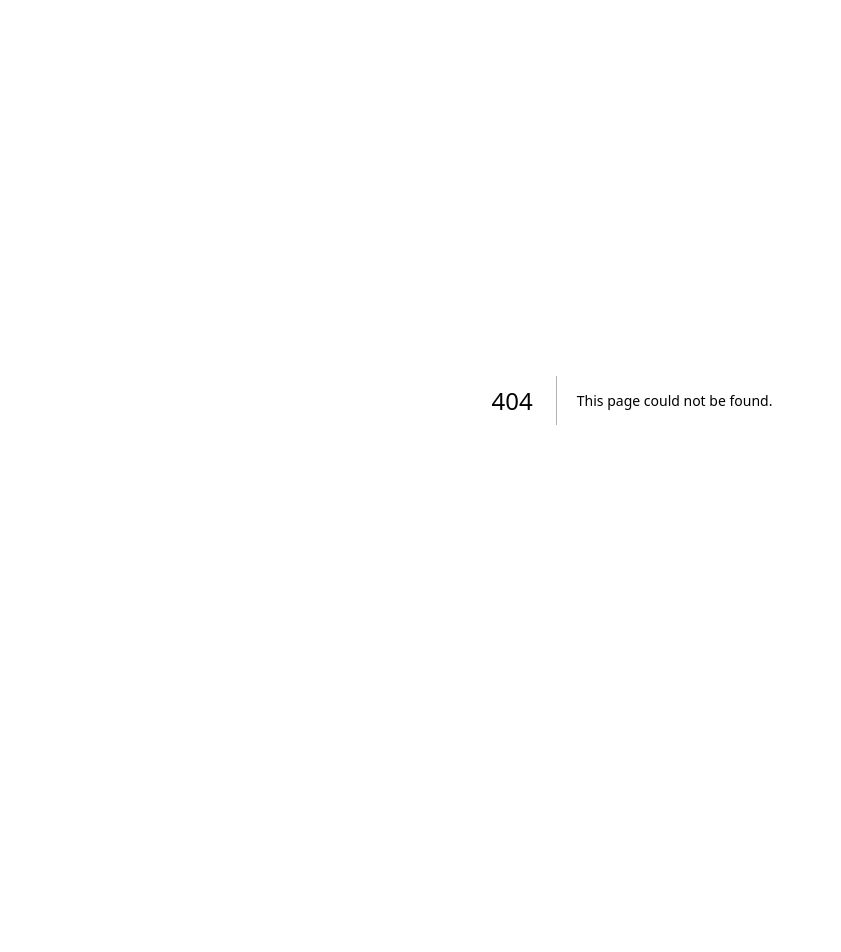
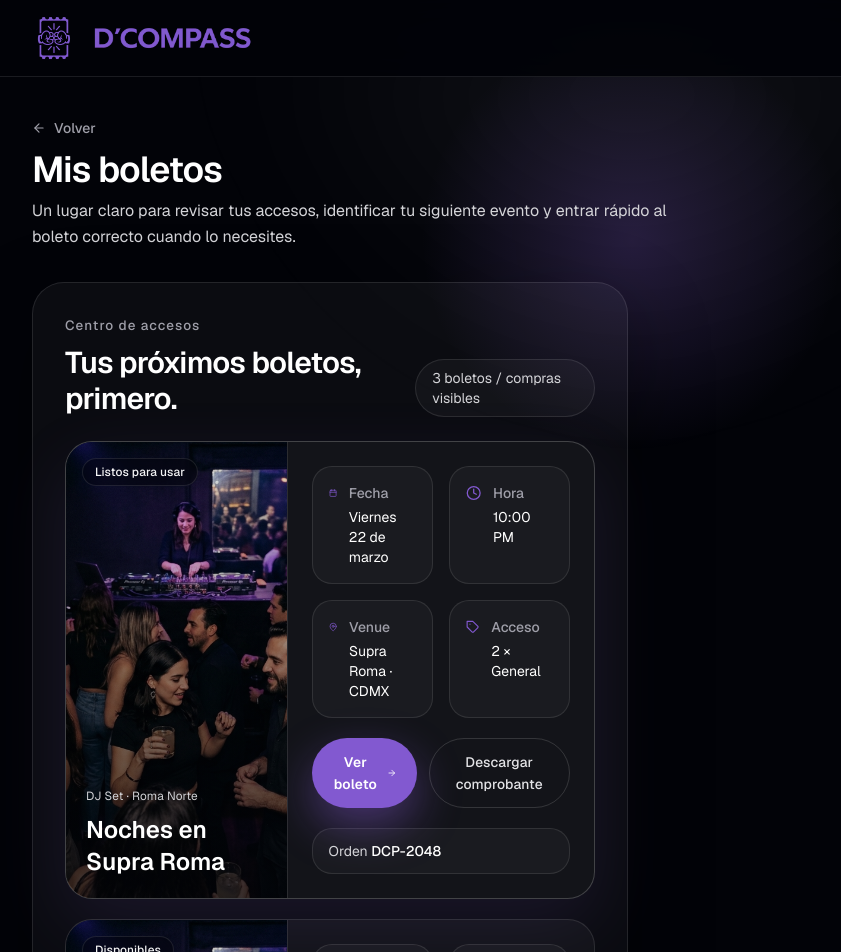
Before and after one commit to dev-status/dcompass-platform, a Next.js app in the folder apps/clients-web/: page /mis-boletos in a window 1280 px wide. Before the commit this address had no page. Shown: the top 952 px of the page, without its empty margins (8-849 px from the left). Before the commit the page ends 800 px from the top, so only its background shows below. Built offline with nearby package versions, Linux system fonts and the light colour scheme.

Commit message:
feat: add mis boletos page to clients-web (#26)
Co-authored-by: Luca <luca@dcompass.dev>

```diff
--- a/apps/clients-web/src/app/checkout/success/page.tsx
+++ b/apps/clients-web/src/app/checkout/success/page.tsx
@@ -114,10 +114,14 @@ export default function CheckoutSuccessPage() {
                 </div>
 
                 <div className="mt-6 flex flex-col gap-3">
-                  <button className="inline-flex items-center justify-center gap-2 rounded-full px-5 py-3 text-[0.86rem] font-semibold tracking-[0.01em] text-white shadow-[0_18px_45px_rgba(130,89,208,0.45)] transition hover:brightness-110" style={{ background: colors.accent }}>
+                  <Link
+                    href="/mis-boletos"
+                    className="inline-flex items-center justify-center gap-2 rounded-full px-5 py-3 text-[0.86rem] font-semibold tracking-[0.01em] text-white shadow-[0_18px_45px_rgba(130,89,208,0.45)] transition hover:brightness-110"
+                    style={{ background: colors.accent }}
+                  >
                     Ir a Mis boletos
                     <FiArrowRight className="text-sm" />
-                  </button>
+                  </Link>
                   <Link href="/events" className="inline-flex items-center justify-center gap-2 rounded-full border border-white/14 px-5 py-3 text-[0.86rem] font-medium tracking-[0.01em] text-zinc-200 transition hover:border-white/30 hover:text-white">
                     Seguir explorando eventos
                   </Link>
--- /dev/null
+++ b/apps/clients-web/src/app/mis-boletos/page.tsx
@@ -0,0 +1,185 @@
+import Image from "next/image";
+import Link from "next/link";
+import { brandAssets, colors } from "@dcompass/ui";
+import { FiArrowRight, FiCalendar, FiClock, FiMapPin, FiTag } from "react-icons/fi";
+
+const tickets = [
+  {
+    id: "DCP-2048",
+    title: "Noches en Supra Roma",
+    category: "DJ Set · Roma Norte",
+    date: "Viernes 22 de marzo",
+    time: "10:00 PM",
+    venue: "Supra Roma · CDMX",
+    access: "2 × General",
+    status: "Listos para usar",
+    image: "/hero/hero-v2.png",
+    highlight: true,
+  },
+  {
+    id: "DCP-2056",
+    title: "Casa Aurora Sessions",
+    category: "Live Set · Condesa",
+    date: "Sábado 23 de marzo",
+    time: "9:30 PM",
+    venue: "Casa Aurora · CDMX",
+    access: "1 × Early Access",
+    status: "Disponibles",
+    image: "/hero/hero-v2.png",
+  },
+  {
+    id: "DCP-2071",
+    title: "Azotea 9",
+    category: "Rooftop Session · Juárez",
+    date: "Sábado 30 de marzo",
+    time: "6:00 PM",
+    venue: "Azotea 9 · CDMX",
+    access: "2 × Mesa compartida",
+    status: "Pendiente de abrir QR",
+    image: "/hero/hero-v2.png",
+  },
+];
+
+export default function MisBoletosPage() {
+  return (
+    <main className="min-h-screen bg-[#020308] text-white">
+      <div className="pointer-events-none fixed inset-0">
+        <div className="absolute inset-0 bg-[radial-gradient(circle_at_top,_rgba(255,255,255,0.08),_transparent_40%)] blur-3xl" />
+        <div className="absolute left-1/2 top-0 h-[30rem] w-[30rem] -translate-x-1/2 rounded-full bg-[radial-gradient(circle,_rgba(130,89,208,0.24),_transparent_62%)]" />
+      </div>
+
+      <div className="relative">
+        <header className="border-b border-white/10 bg-[#020308]/92 backdrop-blur-2xl">
+          <div className="mx-auto flex w-full max-w-[1440px] items-center gap-6 px-5 py-4 sm:px-6 lg:px-10">
+            <Link href="/" className="flex items-center gap-3 sm:gap-4">
+              <Image
+                src={brandAssets.mainLogo}
+                alt="DCompass símbolo principal"
+                width={54}
+                height={54}
+                priority
+                className="h-10 w-10 rounded-xl object-contain sm:h-11 sm:w-11"
+              />
+              <Image
+                src={brandAssets.lettersLogo}
+                alt="DCOMPASS"
+                width={190}
+                height={40}
+                priority
+                className="h-5 w-auto sm:h-6"
+              />
+            </Link>
+          </div>
+        </header>
+
+        <section className="mx-auto flex w-full max-w-[1440px] flex-col gap-8 px-5 py-8 sm:px-6 lg:px-10 lg:py-10">
+          <div className="space-y-3">
+            <Link href="/events" className="inline-flex w-fit items-center gap-2 text-sm font-medium text-zinc-400 transition hover:text-white">
+              <FiArrowRight className="rotate-180 text-sm" />
+              Volver
+            </Link>
+            <div className="space-y-2">
+              <h1 className="text-3xl font-semibold tracking-tight text-white sm:text-4xl">Mis boletos</h1>
+              <p className="max-w-2xl text-sm leading-relaxed text-zinc-300 sm:text-base">
+                Un lugar claro para revisar tus accesos, identificar tu siguiente evento y entrar rápido al boleto correcto cuando lo necesites.
+              </p>
+            </div>
+          </div>
+
+          <div className="grid gap-8 xl:grid-cols-[1.02fr_0.98fr] xl:items-start">
+            <div className="space-y-6">
+              <section className="rounded-[2rem] border border-white/10 bg-white/[0.04] p-6 shadow-[0_30px_80px_rgba(0,0,0,0.35)] sm:p-8">
+                <div className="flex flex-col gap-4 sm:flex-row sm:items-end sm:justify-between">
+                  <div className="space-y-2">
+                    <p className="text-[0.84rem] font-medium tracking-[0.08em] text-zinc-400">Centro de accesos</p>
+                    <h2 className="text-3xl font-semibold tracking-tight text-white">Tus próximos boletos, primero.</h2>
+                  </div>
+                  <div className="rounded-full border border-white/10 bg-white/[0.035] px-4 py-2 text-sm text-zinc-300">
+                    {tickets.length} boletos / compras visibles
+                  </div>
+                </div>
+
+                <div className="mt-6 grid gap-5">
+                  {tickets.map((ticket) => (
+                    <article
+                      key={ticket.id}
+                      className={`overflow-hidden rounded-[1.7rem] border bg-white/[0.035] ${
+                        ticket.highlight ? "border-white/20 shadow-[0_24px_70px_rgba(130,89,208,0.12)]" : "border-white/10"
+                      }`}
+                    >
+                      <div className="grid gap-0 lg:grid-cols-[0.84fr_1.16fr]">
+                        <div className="relative min-h-[13rem] border-b border-white/10 lg:border-b-0 lg:border-r">
+                          <Image src={ticket.image} alt={ticket.title} fill className="object-cover" />
+                          <div className="absolute inset-0 bg-[linear-gradient(180deg,rgba(2,3,8,0.08),rgba(2,3,8,0.78))]" />
+                          <div className="absolute left-4 top-4 rounded-full border border-white/10 bg-black/30 px-3 py-1 text-[0.74rem] font-medium tracking-[0.01em] text-zinc-100 backdrop-blur-sm">
+                            {ticket.status}
+                          </div>
+                          <div className="absolute inset-x-0 bottom-0 p-5">
+                            <p className="text-[0.74rem] tracking-[0.01em] text-zinc-300">{ticket.category}</p>
+                            <h3 className="mt-2 text-2xl font-semibold text-white">{ticket.title}</h3>
+                          </div>
+                        </div>
+
+                        <div className="space-y-5 p-5 sm:p-6">
+                          <div className="grid gap-4 sm:grid-cols-2">
+                            <div className="flex items-start gap-3 rounded-[1.25rem] border border-white/10 bg-white/[0.03] p-4">
+                              <FiCalendar className="mt-0.5 text-base" style={{ color: colors.accent }} />
+                              <div>
+                                <p className="text-sm font-medium text-zinc-400">Fecha</p>
+                                <p className="mt-1 text-sm text-white">{ticket.date}</p>
+                              </div>
+                            </div>
+                            <div className="flex items-start gap-3 rounded-[1.25rem] border border-white/10 bg-white/[0.03] p-4">
+                              <FiClock className="mt-0.5 text-base" style={{ color: colors.accent }} />
+                              <div>
+                                <p className="text-sm font-medium text-zinc-400">Hora</p>
+                                <p className="mt-1 text-sm text-white">{ticket.time}</p>
+                              </div>
+                            </div>
+                            <div className="flex items-start gap-3 rounded-[1.25rem] border border-white/10 bg-white/[0.03] p-4">
+                              <FiMapPin className="mt-0.5 text-base" style={{ color: colors.accent }} />
+                              <div>
+                                <p className="text-sm font-medium text-zinc-400">Venue</p>
+                                <p className="mt-1 text-sm text-white">{ticket.venue}</p>
+                              </div>
+                            </div>
+                            <div className="flex items-start gap-3 rounded-[1.25rem] border border-white/10 bg-white/[0.03] p-4">
+                              <FiTag className="mt-0.5 text-base" style={{ color: colors.accent }} />
+                              <div>
+                                <p className="text-sm font-medium text-zinc-400">Acceso</p>
+                                <p className="mt-1 text-sm text-white">{ticket.access}</p>
+                              </div>
+                            </div>
+                          </div>
+
+                          <div className="flex flex-col gap-3 sm:flex-row">
+                            <button
+                              className="inline-flex items-center justify-center gap-2 rounded-full px-5 py-3 text-[0.86rem] font-semibold tracking-[0.01em] text-white shadow-[0_18px_45px_rgba(130,89,208,0.45)] transition hover:brightness-110"
+                              style={{ background: colors.accent }}
+                            >
+                              Ver boleto
+                              <FiArrowRight className="text-sm" />
+                            </button>
+                            <button className="inline-flex items-center justify-center gap-2 rounded-full border border-white/14 px-5 py-3 text-[0.86rem] font-medium tracking-[0.01em] text-zinc-200 transition hover:border-white/30 hover:text-white">
+                              Descargar comprobante
+                            </button>
+                          </div>
+
+                          <div className="rounded-[1.25rem] border border-white/10 bg-white/[0.03] px-4 py-3 text-sm text-zinc-300">
+                            Orden <span className="font-medium text-white">{ticket.id}</span>
+                          </div>
+                        </div>
+                      </div>
+                    </article>
+                  ))}
+                </div>
+              </section>
+            </div>
+
+            <aside className="hidden xl:block" />
+          </div>
+        </section>
+      </div>
+    </main>
+  );
+}
```
